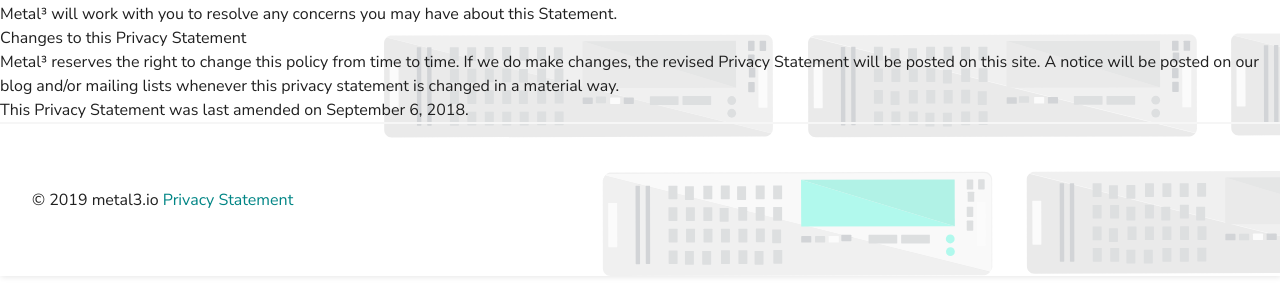
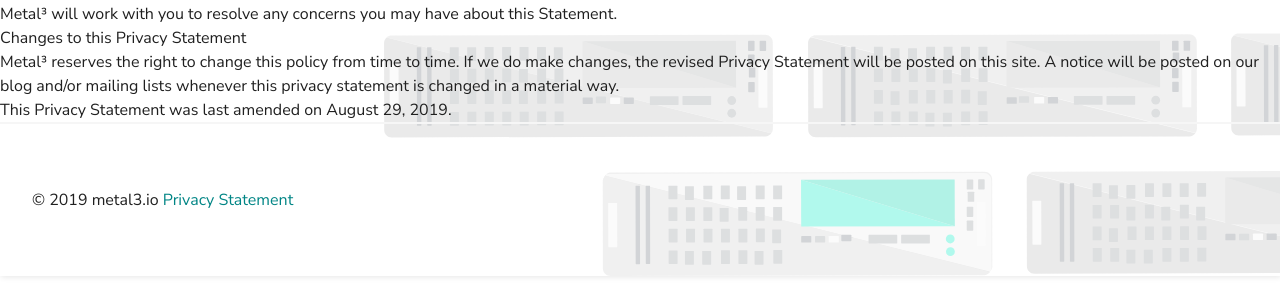
Before and after one commit to metal3-io/metal3-io.github.io, a Jekyll site: the page built from pages/privacy.md, in a window 1280 px wide. Shown: the part 247-540 px from the top of the page. Built offline with Jekyll 4.4.1, drawn with Linux system fonts in a browser that asks for light colours.

Commit message:
Fix date

```diff
--- a/pages/privacy.md
+++ b/pages/privacy.md
@@ -19,4 +19,4 @@ Metal³ will work with you to resolve any concerns you may have about this State
 
 Metal³ reserves the right to change this policy from time to time. If we do make changes, the revised Privacy Statement will be posted on this site. A notice will be posted on our blog and/or mailing lists whenever this privacy statement is changed in a material way.
 
-This Privacy Statement was last amended on September 6, 2018.
+This Privacy Statement was last amended on August 29, 2019.
```
